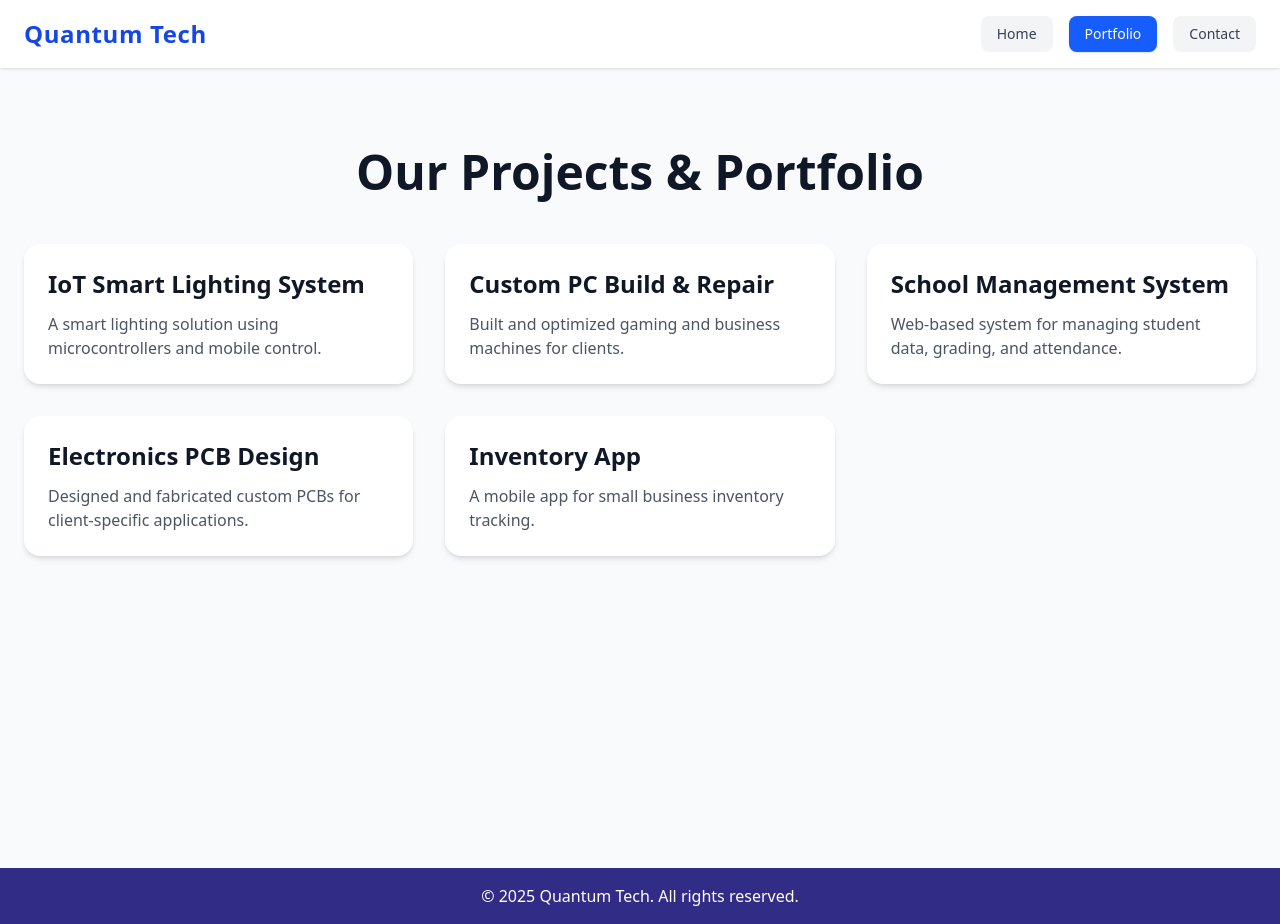
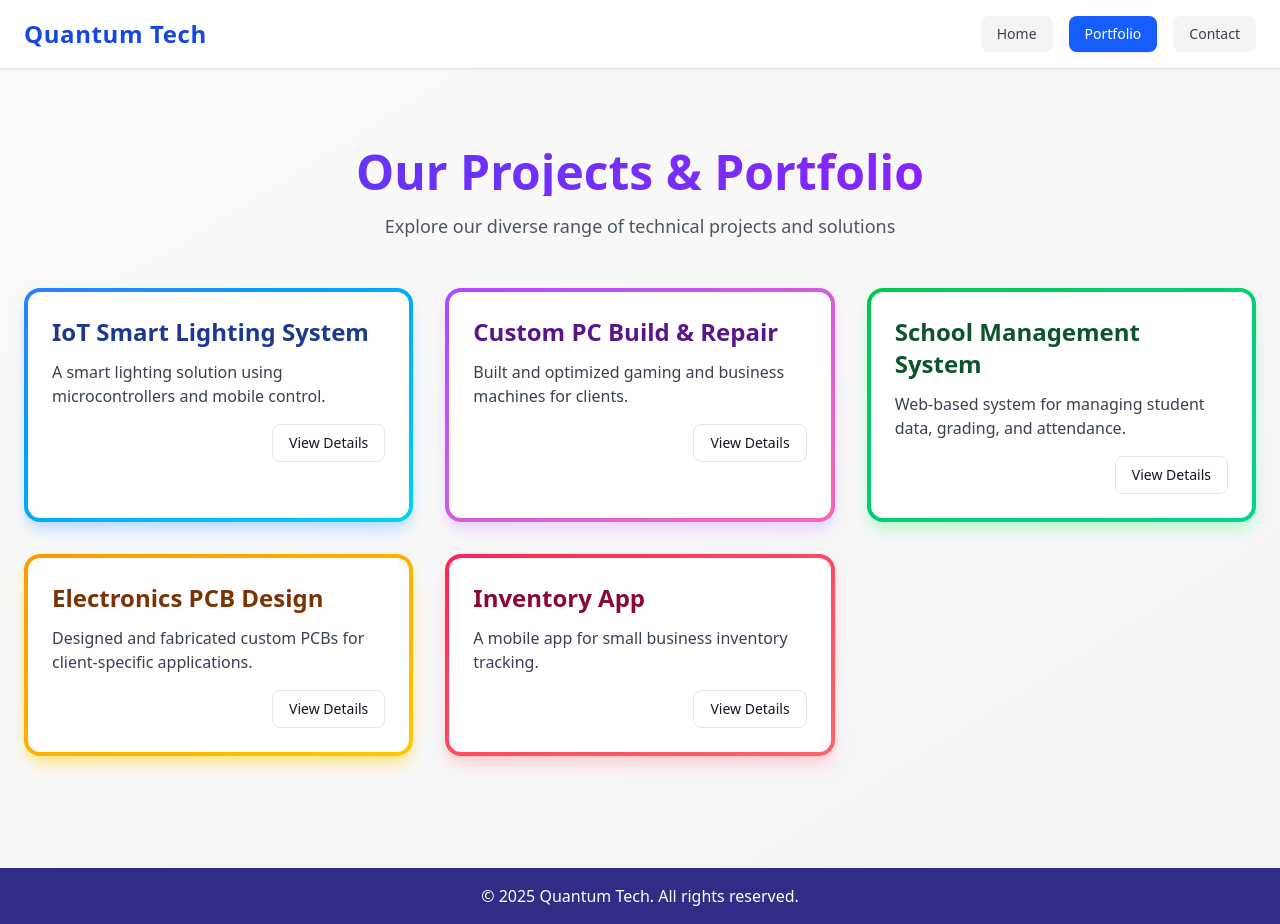
Before and after one commit to tamaroke/quantum_tech, a Next.js app: page /portfolio in a window 1280 px wide. Built offline with nearby package versions, Linux system fonts and the light colour scheme.

Commit message:
Added some styling to Portfolio page.

```diff
--- a/app/portfolio/page.tsx
+++ b/app/portfolio/page.tsx
@@ -5,43 +5,71 @@ const portfolioItems = [
     title: "IoT Smart Lighting System",
     description:
       "A smart lighting solution using microcontrollers and mobile control.",
+    color: "from-blue-500 to-cyan-400",
+    textColor: "text-blue-900",
+    shadowColor: "shadow-blue-200",
   },
   {
     title: "Custom PC Build & Repair",
     description:
       "Built and optimized gaming and business machines for clients.",
+    color: "from-purple-500 to-pink-400",
+    textColor: "text-purple-900",
+    shadowColor: "shadow-purple-200",
   },
   {
     title: "School Management System",
     description:
       "Web-based system for managing student data, grading, and attendance.",
+    color: "from-green-500 to-emerald-400",
+    textColor: "text-green-900",
+    shadowColor: "shadow-green-200",
   },
   {
     title: "Electronics PCB Design",
     description:
       "Designed and fabricated custom PCBs for client-specific applications.",
+    color: "from-amber-500 to-yellow-400",
+    textColor: "text-amber-900",
+    shadowColor: "shadow-amber-200",
   },
   {
     title: "Inventory App",
     description: "A mobile app for small business inventory tracking.",
+    color: "from-rose-500 to-red-400",
+    textColor: "text-rose-900",
+    shadowColor: "shadow-rose-200",
   },
 ];
 
 const PortfolioPage = () => {
   return (
-    <main className="min-h-screen px-6 py-20 bg-gray-50 text-gray-900">
-      <h1 className="text-4xl md:text-5xl font-bold text-center mb-12">
+    <main className="min-h-screen px-6 py-20 bg-gradient-to-br from-stone-50 to-zinc-100 text-gray-900">
+      <h1 className="text-4xl md:text-5xl font-bold text-center mb-4 bg-gradient-to-r from-indigo-600 to-purple-600 text-transparent bg-clip-text">
         Our Projects & Portfolio
       </h1>
+
+      <p className="text-center text-lg text-gray-600 mb-12 max-w-2xl mx-auto">
+        Explore our diverse range of technical projects and solutions
+      </p>
 
       <div className="grid gap-8 sm:grid-cols-2 lg:grid-cols-3 max-w-7xl mx-auto">
         {portfolioItems.map((item, index) => (
           <div
             key={index}
-            className="bg-white p-6 rounded-2xl shadow-md hover:shadow-xl transition-all duration-300 hover:-translate-y-1"
+            className={`bg-gradient-to-br ${item.color} p-1 rounded-2xl shadow-lg hover:shadow-xl transition-all duration-300 hover:-translate-y-2 ${item.shadowColor}`}
           >
-            <h2 className="text-2xl font-semibold mb-3">{item.title}</h2>
-            <p className="text-gray-600">{item.description}</p>
+            <div className="bg-white p-6 rounded-xl h-full">
+              <h2 className={`text-2xl font-semibold mb-3 ${item.textColor}`}>
+                {item.title}
+              </h2>
+              <p className="text-gray-700">{item.description}</p>
+              <div className="mt-4 flex justify-end">
+                <button className="px-4 py-2 rounded-lg bg-white text-sm font-medium border border-gray-200 hover:bg-gray-50 transition">
+                  View Details
+                </button>
+              </div>
+            </div>
           </div>
         ))}
       </div>
```
